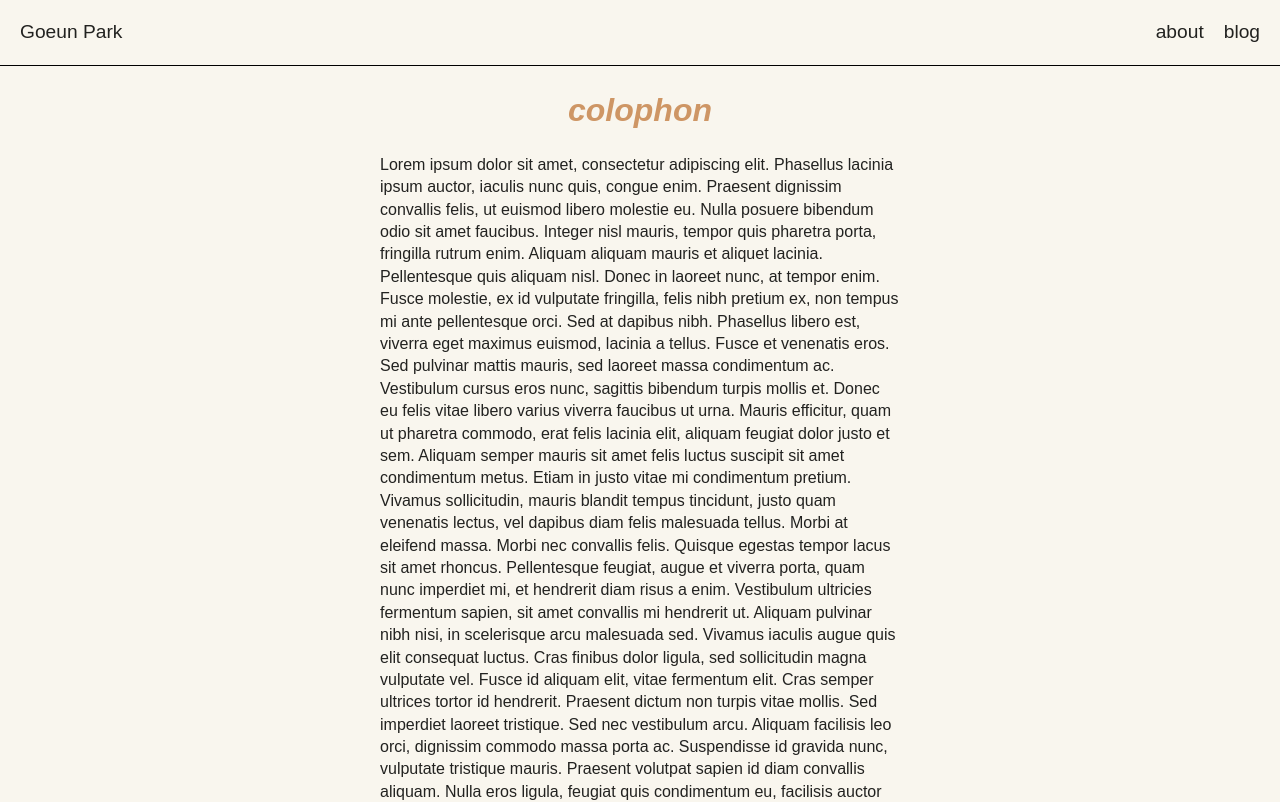
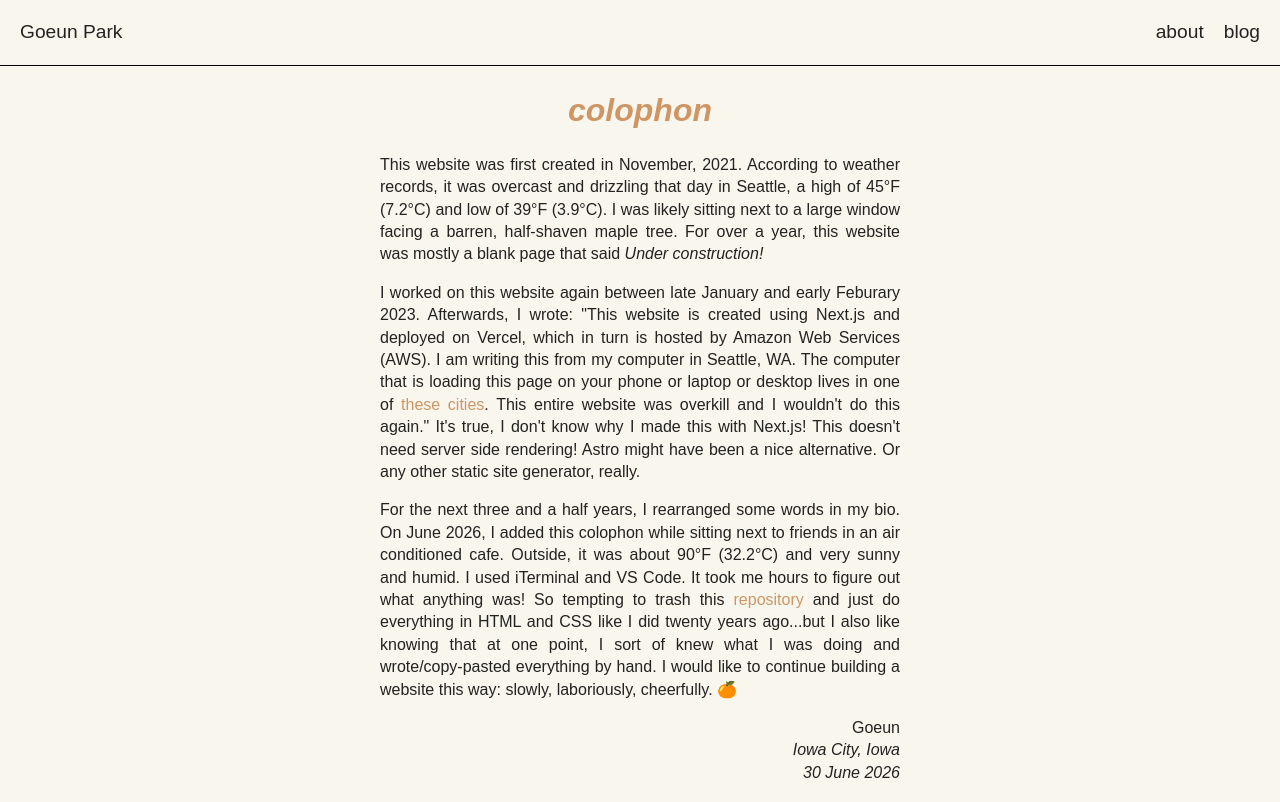
Before and after one commit to goeunpark/personal-site, a Next.js app: page /colophon in a window 1280 px wide. Shown: the top 802 px of the page. Built offline with nearby package versions, Linux system fonts and the light colour scheme.

Commit message:
Add colophon text

```diff
--- a/src/pages/colophon/colophon.module.scss
+++ b/src/pages/colophon/colophon.module.scss
@@ -21,4 +21,18 @@ $orange-2023: #ce9665;
 .textBlock {
   align-self: center;
   max-width: 520px;
+  text-align: justify;
 }
+
+.link {
+  text-decoration: none;
+  color: $orange-2023;
+}
+
+.signature {
+  text-align: end;
+  p {
+    margin: 0;
+    padding: 0;
+  }
+}
--- a/src/pages/colophon/index.tsx
+++ b/src/pages/colophon/index.tsx
@@ -8,45 +8,56 @@ const Colophon: NextPage = () => {
       <div className={styles.index}>
         <h1 className={styles.colophonHeader}>colophon</h1>
         <div className={styles.textBlock}>
-          Lorem ipsum dolor sit amet, consectetur adipiscing elit. Phasellus
-          lacinia ipsum auctor, iaculis nunc quis, congue enim. Praesent
-          dignissim convallis felis, ut euismod libero molestie eu. Nulla
-          posuere bibendum odio sit amet faucibus. Integer nisl mauris, tempor
-          quis pharetra porta, fringilla rutrum enim. Aliquam aliquam mauris et
-          aliquet lacinia. Pellentesque quis aliquam nisl. Donec in laoreet
-          nunc, at tempor enim. Fusce molestie, ex id vulputate fringilla, felis
-          nibh pretium ex, non tempus mi ante pellentesque orci. Sed at dapibus
-          nibh. Phasellus libero est, viverra eget maximus euismod, lacinia a
-          tellus. Fusce et venenatis eros. Sed pulvinar mattis mauris, sed
-          laoreet massa condimentum ac. Vestibulum cursus eros nunc, sagittis
-          bibendum turpis mollis et. Donec eu felis vitae libero varius viverra
-          faucibus ut urna. Mauris efficitur, quam ut pharetra commodo, erat
-          felis lacinia elit, aliquam feugiat dolor justo et sem. Aliquam semper
-          mauris sit amet felis luctus suscipit sit amet condimentum metus.
-          Etiam in justo vitae mi condimentum pretium. Vivamus sollicitudin,
-          mauris blandit tempus tincidunt, justo quam venenatis lectus, vel
-          dapibus diam felis malesuada tellus. Morbi at eleifend massa. Morbi
-          nec convallis felis. Quisque egestas tempor lacus sit amet rhoncus.
-          Pellentesque feugiat, augue et viverra porta, quam nunc imperdiet mi,
-          et hendrerit diam risus a enim. Vestibulum ultricies fermentum sapien,
-          sit amet convallis mi hendrerit ut. Aliquam pulvinar nibh nisi, in
-          scelerisque arcu malesuada sed. Vivamus iaculis augue quis elit
-          consequat luctus. Cras finibus dolor ligula, sed sollicitudin magna
-          vulputate vel. Fusce id aliquam elit, vitae fermentum elit. Cras
-          semper ultrices tortor id hendrerit. Praesent dictum non turpis vitae
-          mollis. Sed imperdiet laoreet tristique. Sed nec vestibulum arcu.
-          Aliquam facilisis leo orci, dignissim commodo massa porta ac.
-          Suspendisse id gravida nunc, vulputate tristique mauris. Praesent
-          volutpat sapien id diam convallis aliquam. Nulla eros ligula, feugiat
-          quis condimentum eu, facilisis auctor lacus. Vestibulum quis diam non
-          nibh rutrum vestibulum. Interdum et malesuada fames ac ante ipsum
-          primis in faucibus. Interdum et malesuada fames ac ante ipsum primis
-          in faucibus. Nunc erat justo, ultrices id turpis eu, blandit feugiat
-          erat. Duis et lectus sapien. Morbi luctus lobortis lorem ut
-          vestibulum. Aenean sit amet ex elementum, laoreet libero sit amet,
-          sagittis sem. Integer pharetra enim enim, ac ornare arcu congue a. In
-          eu viverra purus, ut accumsan tellus. Suspendisse suscipit turpis id
-          accumsan consectetur.
+          This website was first created in November, 2021. According to weather
+          records, it was overcast and drizzling that day in Seattle, a high of
+          45°F (7.2°C) and low of 39°F (3.9°C). I was likely sitting next to a
+          large window facing a barren, half-shaven maple tree. For over a year,
+          this website was mostly a blank page that said{" "}
+          <i>Under construction!</i>
+          <p></p>I worked on this website again between late January and early
+          Feburary 2023. Afterwards, I wrote: {'"'}This website is created using
+          Next.js and deployed on Vercel, which in turn is hosted by Amazon Web
+          Services (AWS). I am writing this from my computer in Seattle, WA. The
+          computer that is loading this page on your phone or laptop or desktop
+          lives in one of
+          <a
+            className={styles.link}
+            href="https://vercel.com/docs/concepts/edge-network/regions#region-list"
+          >
+            {" "}
+            these cities
+          </a>
+          . This entire website was overkill and I wouldn't do this again.{
+            '"'
+          }{" "}
+          It's true, I don't know why I made this with Next.js! This doesn't
+          need server side rendering! Astro might have been a nice alternative.
+          Or any other static site generator, really.
+          <p />
+          For the next three and a half years, I rearranged some words in my
+          bio. On June 2026, I added this colophon while sitting next to friends
+          in an air conditioned cafe. Outside, it was about 90°F (32.2°C) and
+          very sunny and humid. I used iTerminal and VS Code. It took me hours
+          to figure out what anything was! So tempting to trash this{" "}
+          <a
+            className={styles.link}
+            href="https://github.com/goeunpark/personal-site"
+          >
+            repository
+          </a>{" "}
+          and just do everything in HTML and CSS like I did twenty years
+          ago...but I also like knowing that at one point, I sort of knew what I
+          was doing and wrote/copy-pasted everything by hand. I would like to
+          continue building a website this way: slowly, laboriously, cheerfully.
+          🍊
+          <p />
+          <div className={styles.signature}>
+            Goeun <p />
+            <i>
+              Iowa City, Iowa <p />
+              30 June 2026
+            </i>
+          </div>
         </div>
       </div>
     </Layout>
```
